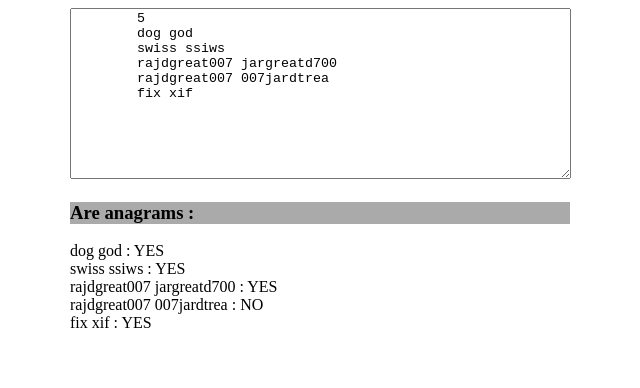
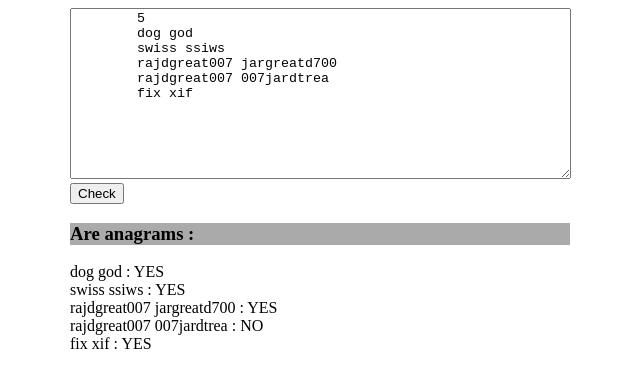
Before and after one commit to rajdgreat007/Programming, a plain HTML site: page anagrams/index.html in a window 1280 px wide. Shown: the whole page, without its empty margins (320-960 px from the left). Drawn offline with Linux system fonts and the light colour scheme.

Commit message:
added check button in anagrams

```diff
--- a/anagrams/index.html
+++ b/anagrams/index.html
@@ -13,6 +13,7 @@
         rajdgreat007 007jardtrea
         fix xif
     </textarea>
+    <button id="check">Check</button>
     <h3>Are anagrams : </h3>
     <div id="output"></div>
 </div>
--- a/anagrams/magic.js
+++ b/anagrams/magic.js
@@ -18,8 +18,9 @@ var anagarams = {
       }
       return Object.keys(obj).length === 0;
   },
-  init : function(){
-      var lines = document.getElementById('inputText').innerHTML.split('\n');
+  setResult : function(){
+      this.resultString = '';
+      var lines = document.getElementById('inputText').value.split('\n');
       var numTestCases = parseInt(lines[0]);
       for(var i = 1;i <=numTestCases;i++){
           var lineArr = lines[i].trim().split(' ');
@@ -31,6 +32,10 @@ var anagarams = {
           }
       }
       document.getElementById('output').innerHTML = this.resultString;
+  },
+  init : function(){
+      document.getElementById('check').onclick = this.setResult.bind(this);
+      this.setResult();
   }
 };
 window.onload = function(){
```
